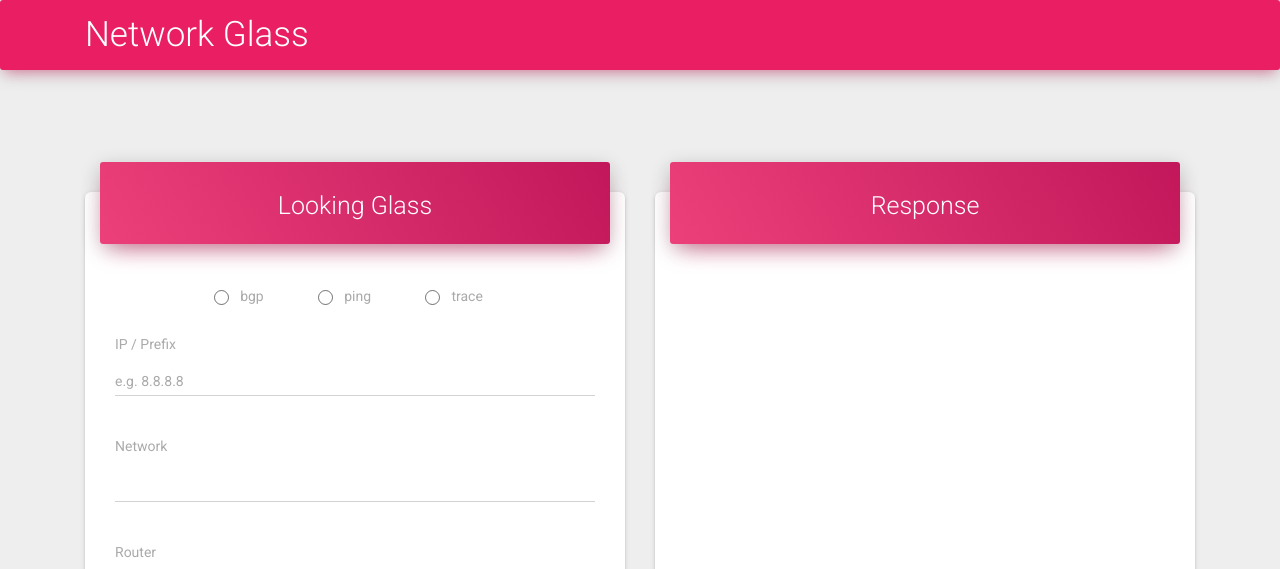
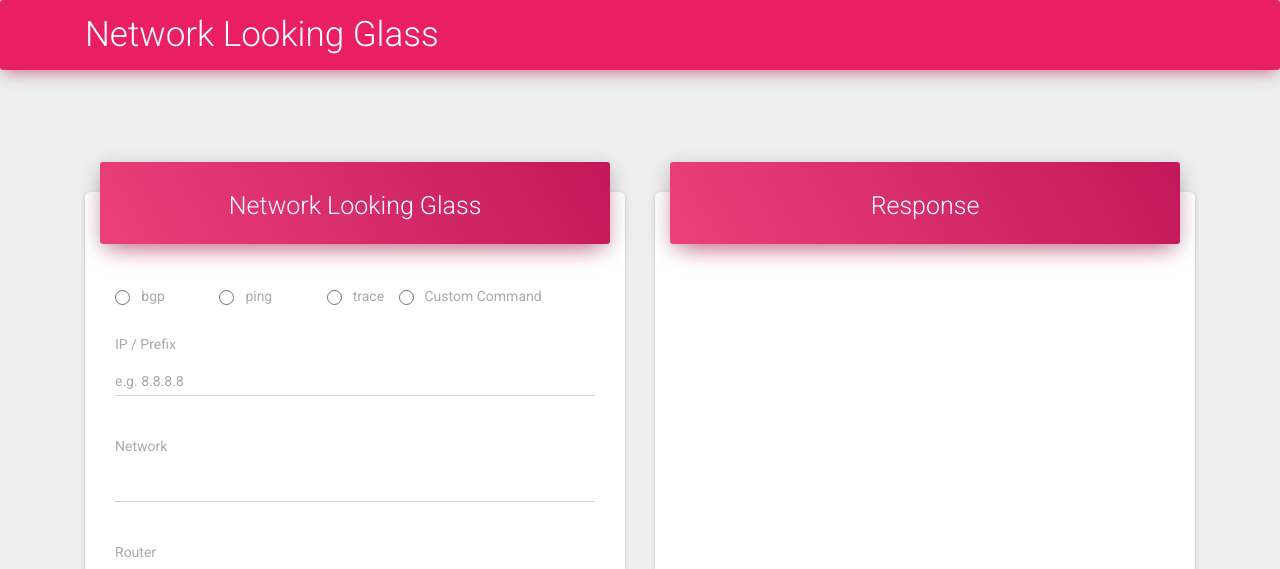
Before and after one commit to vsachin094/network-glass, a Flask app: page / in a window 1280 px wide. Shown: the top 569 px of the page. Run offline with Flask 2, Linux system fonts and the light colour scheme; some libraries are stand-ins or nearby versions.

Commit message:
added new features and fixed the bugs

```diff
--- a/app.py
+++ b/app.py
@@ -4,61 +4,81 @@ import helpers
 import json
 import routers
 
-app = Flask(__name__, static_url_path='/static')
+app = Flask(__name__, static_url_path="/static")
+
 
 # main route where we render the html
-@app.route('/', methods=['GET'])
+@app.route("/", methods=["GET"])
 def home():
-    return render_template('index.html')
+    return render_template("index.html")
+
 
 # GET route in order to fetch the available routers for a given ASN
-@app.route('/routers/<asn>', methods=['GET'])
+@app.route("/routers/<asn>", methods=["GET"])
 def get_routers(asn):
-  results = []
-  for r in routers.routers_list:
-    if r['asn'] == asn:
-      # only return the address/hostname, the location and the OS type of the matching routers
-    #   results.append(dict(name=r['address'][0],
-    #                       location=r['address'],
-    #                       type=r['type'])
-    #   )
-        router=r['address'][0]
-        # print(router)
-        results.append(dict(name=r['address'][0],router=router,type=r['type'],cmds="test cmd"))
-  return json.dumps(results)
+    results = []
+    for r in routers.routers_list:
+        if r["asn"] == asn:
+            # only return the address/hostname, the location and the OS type of the matching routers
+            #   results.append(dict(name=r['address'][0],
+            #                       location=r['address'],
+            #                       type=r['type'])
+            #   )
+            router = r["address"][0]
+            # print(router)
+            results.append(
+                dict(
+                    name=r["address"][0], router=router, type=r["type"], cmds="test cmd"
+                )
+            )
+    return json.dumps(results)
 
 
 # POST route in order to invoke the looking glass service
-@app.route('/lg', methods=['POST'])
+
+@app.route("/lg", methods=["POST"])
 def lg():
-    # get parameters from the request body
     req_data = request.get_json()
     print(req_data)
-    # obtain the router object and the ready-to-enter command
-    router, command = helpers.get_vars(req_data['router'], req_data['cmd'], req_data['ipprefix'])
-    print(router,command)
-    # instantiate our SSH_Client class
+
+    # Find the full router dict by name/address
+    def find_router(router_name):
+        for r in routers.routers_list:
+            if r["address"][0] == router_name or r.get("name") == router_name:
+                return r
+        return None
+
+    if req_data.get("cmd") == "custom" and req_data.get("customCmd"):
+        router = find_router(req_data["router"])
+        command = req_data["customCmd"]
+    else:
+        router, command = helpers.get_vars(
+            req_data["router"], req_data["cmd"], req_data["ipprefix"]
+        )
+
+    if not router:
+        return Response("Router not found", status=404)
+
+    print(router, command)
     client = ssh_client.SSH_Client(router)
     print(client)
-    # run the command
     output_stream = client.run(command)
-    # print(output_stream)
-    # generator function
+
     def generate():
         for chunk in output_stream:
             yield chunk
-        # close the underlaying transport session of the ssh client
         client.close()
 
-    # each yield iteration  in generate() is sent directly to the browser
     return Response(generate())
 
-@app.route('/cmds', methods=['POST'])
+
+@app.route("/cmds", methods=["POST"])
 def cmds():
 
-    return {'id':"Test Data from backend" }
+    return {"id": "Test Data from backend"}
     # return("testing for the cmd return!")
     # # get
 
-if __name__ == '__main__':
-    app.run(debug=True,host='0.0.0.0', port=5000,threaded=True)
+
+if __name__ == "__main__":
+    app.run(debug=True, host="0.0.0.0", port=5000, threaded=True)
--- a/static/js/lg.js
+++ b/static/js/lg.js
@@ -16,6 +16,17 @@ $('#network').on('change', () => {
 }
 )
 
+$(document).ready(function() {
+  $('input[name="cmd"]').change(function() {
+    if ($('#customCmdRadio').is(':checked')) {
+      $('#customCmdInput').show();
+      $('#ipprefix').closest('.form-group').hide(); // Hide IP/Prefix
+    } else {
+      $('#customCmdInput').hide();
+      $('#ipprefix').closest('.form-group').show(); // Show IP/Prefix
+    }
+  });
+});
 function updateRouters (routers) {
   console.log("routers:::::::::",routers )
   $('#router').empty();
@@ -57,7 +68,13 @@ var submitForm = function() {
   var router = $('#router option:selected').val();
   var ipprefix = $('#ipprefix').val();
   var routerType = $('#router option:selected').attr('type');
-  var command = getCommandSyntax(cmd, routerType, ipprefix);
+  var command = "";
+
+  if (cmd === "custom") {
+    command = $('#customCmd').val();
+  } else {
+    command = getCommandSyntax(cmd, routerType, ipprefix);
+  }
 
   $('#results').text("")
   $('#queryInfo').text("")
@@ -70,14 +87,13 @@ var submitForm = function() {
   var xhr = new XMLHttpRequest();
   xhr.open('POST', '/lg', true);
   xhr.setRequestHeader('Content-Type', 'application/json;charset=UTF-8')
-  xhr.send(JSON.stringify({router: router, cmd: cmd, ipprefix: ipprefix}));
+  xhr.send(JSON.stringify({router: router, cmd: cmd, ipprefix: ipprefix, customCmd: command}));
 
   xhr_timer = window.setInterval(function() {
     if (xhr.readyState == XMLHttpRequest.DONE) {
       $('#loading').hide();
       window.clearTimeout(xhr_timer);
     }
-    // alert(xhr.responseText)
     document.getElementById('results').innerHTML = xhr.responseText;
   }, 500);
 
@@ -111,6 +127,7 @@ function getCommandSyntax(cmd, routerType, ipprefix) {
   }
 }
 
+
 // function getCommandSyntax(cmd,routerType,ipprefix){
 
 //   const element = document.querySelector('#post-request .article-id');
--- a/templates/index.html
+++ b/templates/index.html
@@ -1,6 +1,6 @@
 <!doctype html>
 <head>
-  <title>Network Glass</title>
+  <title>Network Looking Glass</title>
   <meta charset="utf-8">
   <meta content="width=device-width, initial-scale=1.0, maximum-scale=1.0, user-scalable=0" name="viewport" />
   <meta http-equiv="X-UA-Compatible" content="IE=edge,chrome=1" />
@@ -13,7 +13,7 @@
   <nav class="navbar navbar-expand-lg bg-rose">
     <div class="container">
       <div class="navbar-translate">
-        <a class="navbar-brand" style="font-size:35px" href="http://networkglass.com">Network Glass</a>
+        <a class="navbar-brand" style="font-size:35px">Network Looking Glass</a>
       </div>
       <div class="collapse navbar-collapse"></div>
     </div>
@@ -24,7 +24,7 @@
       <div class="col-md-6 col-xs-12 col-sm-12">
         <div class="card card-nav-tabs">
           <div class="card-header card-header-rose">
-          <h3 class="card-title" style="text-align:center;padding-bottom:5px;font-family:'Roboto';font-weight:100">Looking Glass</h3>
+          <h3 class="card-title" style="text-align:center;padding-bottom:5px;font-family:'Roboto';font-weight:100">Network Looking Glass</h3>
           </div>
           <div class="card-body">
             <form onsubmit="return false" name="queryform" id="lgForm">
@@ -48,17 +48,27 @@
                   <span class="circle"><span class="check"></span></span>
                 </label>
               </div>
+              <div class="form-check form-check-radio form-check-inline" style="padding-right:40px">
+                <label class="form-check-label">
+                  <input class="form-check-input" type="radio" name="cmd" value="custom" id="customCmdRadio"> Custom Command
+                  <span class="circle"><span class="check"></span></span>
+                </label>
+              </div>
             </div>
+              <div class="form-group" id="customCmdInput" style="display:none; padding-bottom: 20px">
+                <label for="customCmd">Enter Command</label>
+                <input type="text" class="form-control" id="customCmd" placeholder="e.g. show interfaces">
+              </div>
 
               <div class="form-group" style="padding-bottom: 20px">
                 <label for="ipprefix">IP / Prefix</label>
-                <input id="ipprefix" class="form-control" id="ipprefix" placeholder="e.g. 8.8.8.8" style="color:#e91f62;font-size:23px">
+                <input id="ipprefix" class="form-control" id="ipprefix" placeholder="e.g. 8.8.8.8" style="color:#4aa7e6;font-size:23px">
               </div>
 
               <!-- This is the network/ASN dropdown, edit to fit your network-->
               <div class="form-group" style="padding-bottom: 20px">
                 <label for="network">Network</label>
-                <select name="network" id="network" class="form-control selectpicker" data-style="btn btn-link" style="color:#e91f62;font-size:22px">
+                <select name="network" id="network" class="form-control selectpicker" data-style="btn btn-link" style="color:#4aa7e6;font-size:22px">
                   <option disabled selected></option>
                   <option value="" disabled selected> </option>
                   <option value="65532">Test - AS65532</option>
@@ -70,7 +80,7 @@
               <!-- This is the routers dropdown, it will get populated by the GET /routers call-->
               <div class="form-group" style="padding-bottom: 20px">
                 <label for="router">Router</label>
-                <select id="router" class="form-control selectpicker" data-style="btn btn-link" style="color:#e91f62;font-size:22px">
+                <select id="router" class="form-control selectpicker" data-style="btn btn-link" style="color:#4aa7e6;font-size:22px">
                   <option value="" disabled selected></option>
                 </select>
               </div> <!-- End of routers dropdown -->
@@ -92,7 +102,7 @@
               <pre id="queryInfo" style="font-size:13px;margin-bottom:0px">
               </pre>
                   <div class="fa-3x" style="text-align:center">
-                    <i id="loading" class="fa fa-spinner fa-spin" style="color:#e91f62;display:none;padding-top:10px"></i>
+                    <i id="loading" class="fa fa-spinner fa-spin" style="color:#4aa7e6;display:none;padding-top:10px"></i>
                   </div>
               <pre id="results" style="font-size:12px;overflow:visible">
               </pre>
```
Also changed, not shown: routers.py (+30 -27 lines), ssh_client.py (+4 -3 lines), test_script.py (+24 -13 lines), README.md, 1 other file.
